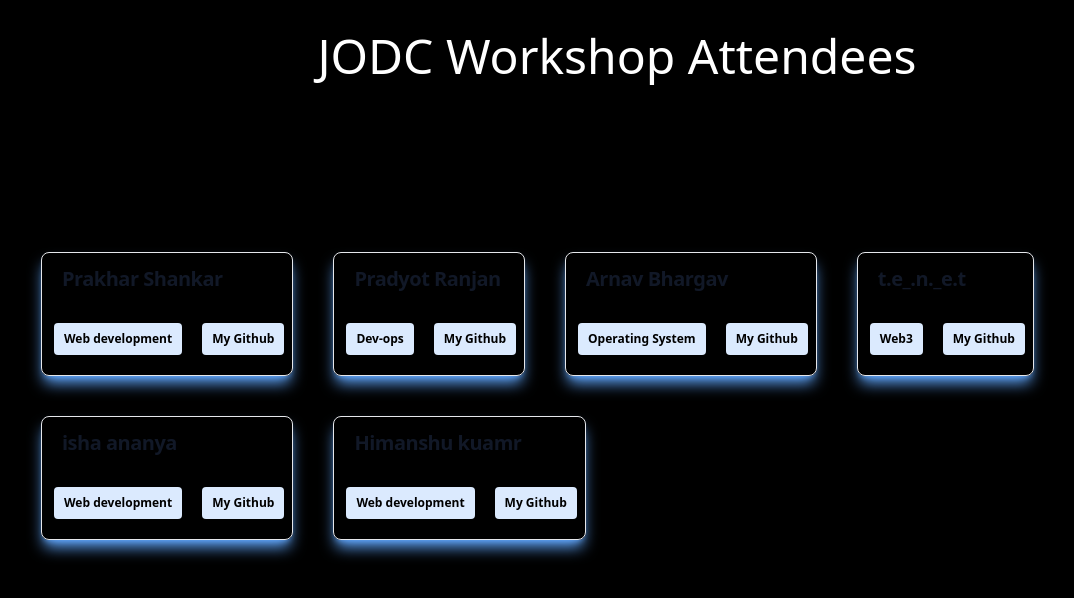
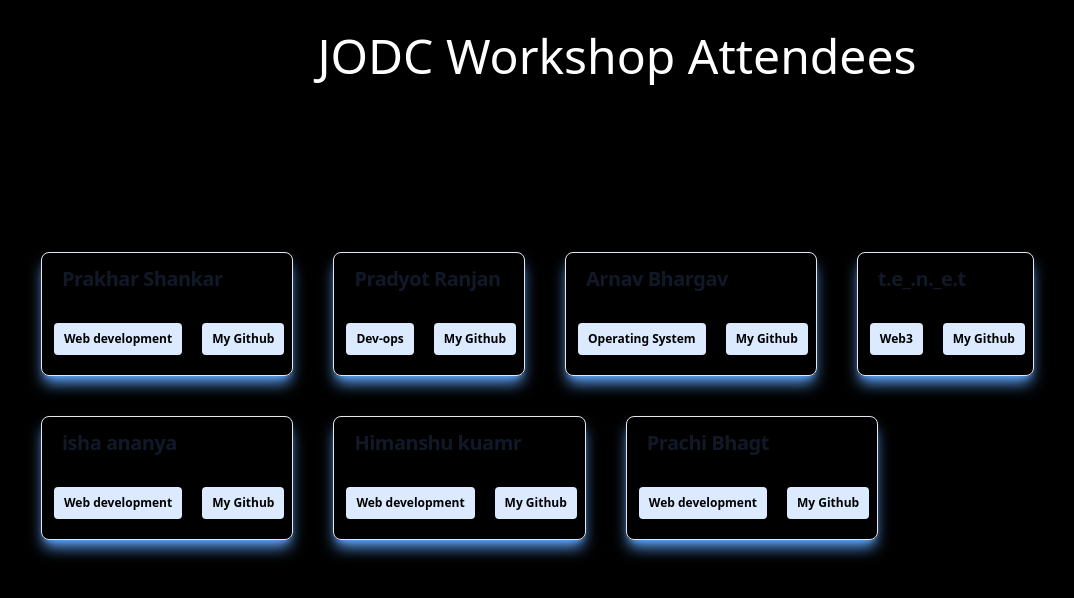
Before and after one commit to Prakhar-Shankar/WebDev-Workshop, a Next.js app: page / in a window 1280 px wide. Shown: the top 598 px of the page, without its empty margins (23-1097 px from the left). Built offline with nearby package versions, Linux system fonts and the light colour scheme.

Commit message:
Update cardData.js

```diff
--- a/components/cardData.js
+++ b/components/cardData.js
@@ -44,7 +44,12 @@ const cardData = [
 
     },
 
+          {
+      name: "Prachi Bhagt",
+      favDomain: "Web development",
+      link: "https://github.com/prachi0625"
 
+    },
   ];
 
   export default cardData;
```
